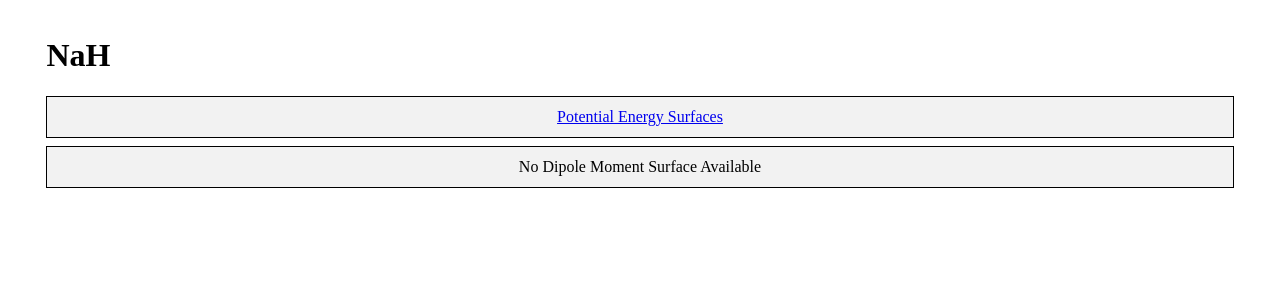
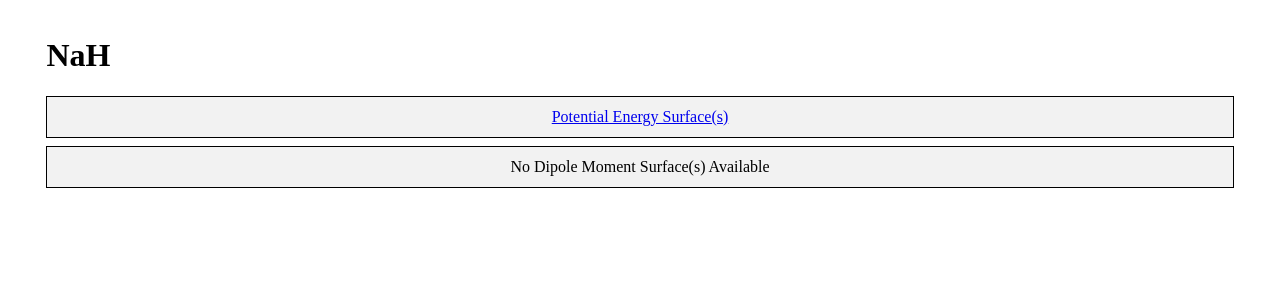
Before and after one commit to theneva/MOLIM-Library, a React app: page / in a window 1280 px wide. Both pictures are taken after a click on the link "NaH". Shown: the top 300 px of the page. Built offline with nearby package versions, Linux system fonts and the light colour scheme; the HTML template or start-up script is replaced by a standard one.

Commit message:
Change text for surface buttons in MoleculeInformation.jsx

```diff
--- a/src/components/MoleculeInformation.jsx
+++ b/src/components/MoleculeInformation.jsx
@@ -30,8 +30,8 @@ export default class MoleculeInformation extends React.Component {
         return <div>
         <h1>{this.props.molecule[0].molecule}</h1>
             <div style={styles.surfaceContainer}>
-            {this.props.molecule[0].potentialEnergySurface.exists ? <a href="#" className="img-rounded col-md-4" style={styles.surfaceButtonClickable}>Potential Energy Surfaces</a> :<div className="img-rounded col-md-4" style={styles.surfaceButtonNotClickable}>No Potential Energy Surface Available</div>}
-            {this.props.molecule[0].dipoleMomentSurface.exists ? <a href="#" className="img-rounded col-md-4" style={styles.surfaceButtonClickable}>Dipole Moment Surfaces</a> : <div className="img-rounded col-md-4" style={styles.surfaceButtonNotClickable}>No Dipole Moment Surface Available</div>}
+            {this.props.molecule[0].potentialEnergySurface.exists ? <a href="#" className="img-rounded col-md-4" style={styles.surfaceButtonClickable}>Potential Energy Surface(s)</a> :<div className="img-rounded col-md-4" style={styles.surfaceButtonNotClickable}>No Potential Energy Surface(s) Available</div>}
+            {this.props.molecule[0].dipoleMomentSurface.exists ? <a href="#" className="img-rounded col-md-4" style={styles.surfaceButtonClickable}>Dipole Moment Surface(s)</a> : <div className="img-rounded col-md-4" style={styles.surfaceButtonNotClickable}>No Dipole Moment Surface(s) Available</div>}
             </div>
             </div>
     }
```
